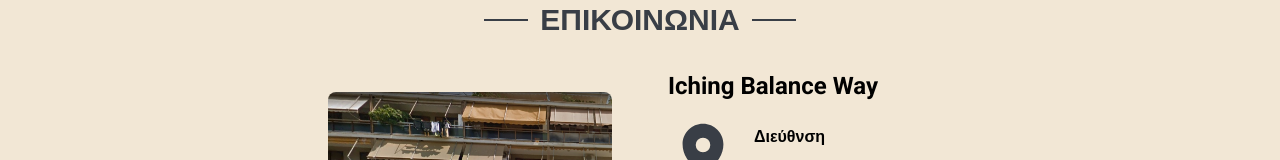
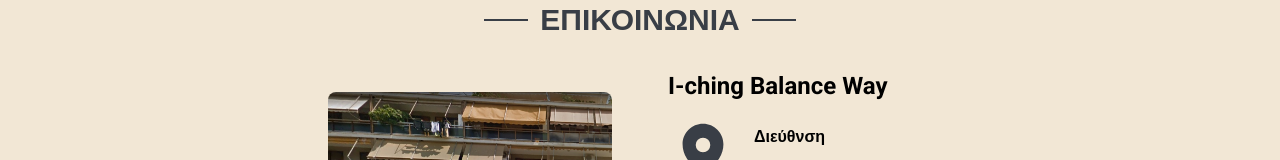
Before and after one commit to nikossoftwaredev/i-ching, a Next.js app: page /en/contact in a window 1280 px wide. Shown: the part 226-386 px from the top of the page. Built offline with nearby package versions, Linux system fonts and the light colour scheme.

Commit message:
test [skip ci]

```diff
--- a/data/general.ts
+++ b/data/general.ts
@@ -4,6 +4,6 @@ export const MAIL = 'Iching.balanceway@gmail.com';
 export const START_YEAR = 1994;
 export const NAME = 'Κατερίνα';
 export const LAST_NAME = 'Δημητρακοπούλου';
-export const BUSINESS_NAME = 'Iching Balance Way';
+export const BUSINESS_NAME = 'I-ching Balance Way';
 export const MAP_IFRAME =
   'https://www.google.com/maps/embed?pb=!1m18!1m12!1m3!1d3147.703680114097!2d23.7150765!3d37.9139883!2m3!1f0!2f0!3f0!3m2!1i1024!2i768!4f13.1!3m3!1m2!1s0x14a1be807d0fc179%3A0xdd36669d2b07c400!2sNikis%2061%2C%20Alimos%20174%2055!5e0!3m2!1sen!2sgr!4v1681585542139!5m2!1sen!2sgr" width="600" height="450" style="border:0;" allowfullscreen="" loading="lazy" referrerpolicy="no-referrer-when-downgrade"';
```
